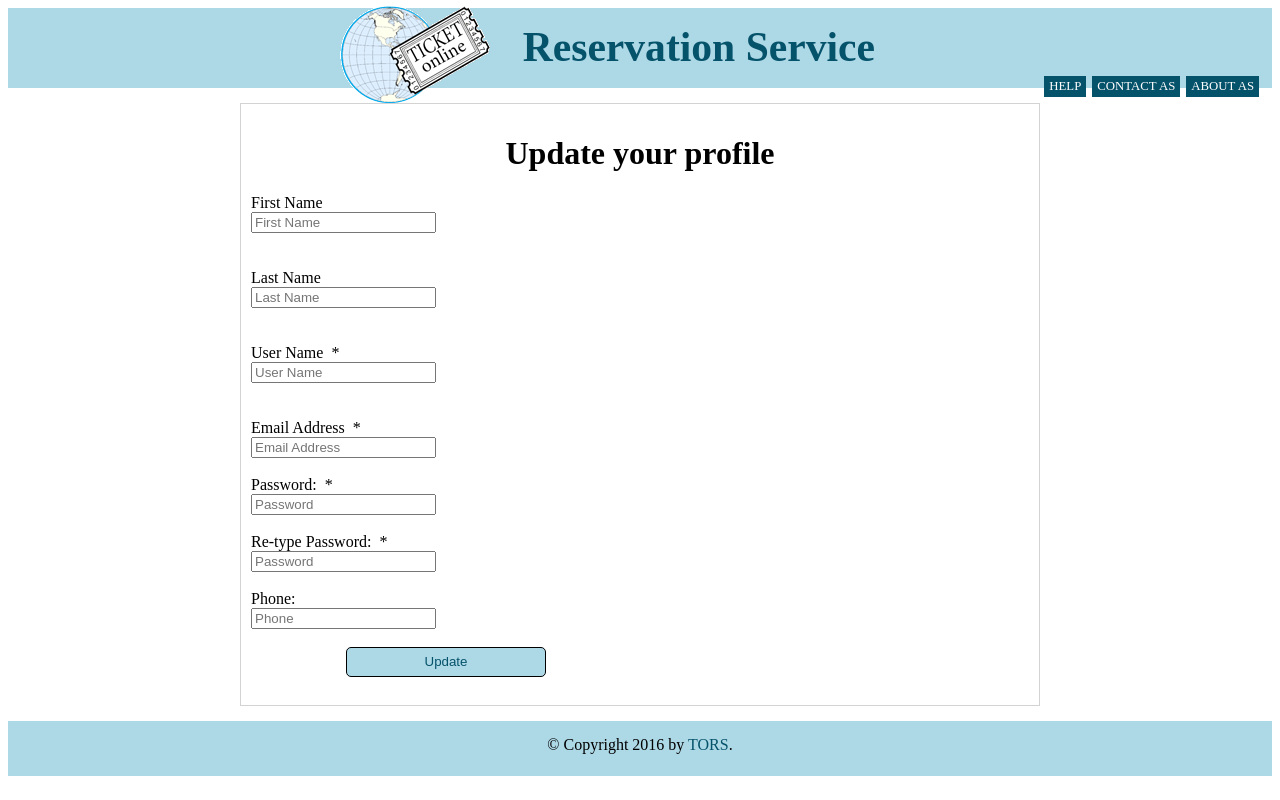
After one commit to vhohin/tors, a PHP site: template templates/profile.html.twig in a window 1280 px wide. The commit adds this page. Run offline with PHP 8.4, Linux system fonts and the light colour scheme; the template is opened without the code that fills it, so the values that code supplies are empty; some libraries are stand-ins or nearby versions.

Commit message:
fb login

```diff
--- a/templates/index.html.twig
+++ b/templates/index.html.twig
@@ -4,8 +4,10 @@
 {% block login %}
 
 {% if currentUser %}
-        <p class="pLongRight">Welcome, {{currentUser.userName}}. <a href="index.php/logout"> LOGOUT</a></p>
-    {% else %}
+        <p class="pLongRight">Welcome, {{currentUser.email}}. <a href="index.php/profile">EDIT PROFILE </a>  | <a href="index.php/logout"> LOGOUT</a></p>
+     {% elseif fbUser %}
+         <p class="pLongRight">Welcome, {{fbUser.email}}. <a href="fblogout.php"> LOGOUT</a></p>
+{% else %}
         <p class="pLongRight"><a href="index.php/login">LOGIN </a> | <a href="index.php/register"> REGISTER</a></p>
     {% endif %}
     <hr/>
--- a/templates/login.html.twig
+++ b/templates/login.html.twig
@@ -8,7 +8,8 @@
         <p>Don't have an account? <a href='/register'>Sign up</a></p>
 
         <div id="divLoginFacebook">
-            <button type="button" class="btnFb"><span style="font-family:sans-serif; font-weight: bold; font-size: 20px;">f&nbsp</span> Log in with Facebook</button>
+             <a href="{{loginUrl}}"> <button type="button" class="btnFb"><span style="font-family:sans-serif; font-weight: bold; font-size: 20px;">f&nbsp</span> Log in with Facebook</button> </a>
+
         </div>
 
         <p>----------- or use your email---------------</p>
@@ -19,7 +20,7 @@
 
 
         <form method="post" id="loginForm">
-            <a href="{{loginUrl}}"> Facebook login </a>
+
 
             <label for="loginEmail">Email Address</label><br>
                 <input type="text" name="email" placeholder="Email Address"><br><br>
--- /dev/null
+++ b/templates/profile.html.twig
@@ -0,0 +1,43 @@
+{% extends "master.html.twig" %}
+
+{% block title %}Update your profile{% endblock %}
+{% block head %}<script src='https://code.jquery.com/jquery-3.1.1.js'></script>
+{% endblock %}
+{% block content %}
+<h1>Update your profile</h1>
+{% if errorList %}
+    <ul>
+    {% for error in errorList %}
+        <li>{{ error }}</li>
+    {% endfor %}
+    </ul>
+{% endif %}
+
+<form method="post">
+    <label for="name">First Name</label><br>
+        <input type="text" name="firstName" placeholder="First Name" value="{{v.firstName}}"><br><br><br>
+
+        <label for="name">Last Name</label> <br>
+        <input type="text" name="lastName" placeholder="Last Name" value="{{v.lastName}}"><br><br><br>
+
+        <label for="name">User Name <span class="message">&nbsp*</span></label><br>
+        <input type="text" name="userName" placeholder="User Name" value="{{v.userName}}"><br><br><br>
+
+        <label for="email"> Email Address <span class="message">&nbsp*</span> </label> <br>
+        <input type="text" name="email"  placeholder="Email Address" value="{{v.email}}">
+        <span id="result" class="message" ></span><br><br>
+
+        <label for="pass1">Password: <span class="message">&nbsp*</span></label> <br>
+        <input type="password"  placeholder="Password" name="pass1"><br><br>
+
+        <label for="pass1">Re-type Password: <span class="message">&nbsp*</span></label> <br>
+        <input type="password" placeholder="Password" name="pass2"><br><br>
+
+        <label for="pass1">Phone: </label> <br>
+        <input type="text" placeholder="Phone" name="phone" value="{{v.phone}}"><br><br>
+
+        <input type="submit" value="Update" name="btnSubmit"><br><br>
+
+</form>
+
+{% endblock %}
```
Also changed, not shown: nbproject/private/private.xml (+1 -11 lines), templates/passwordForgot_1.html.twig (deleted, +0 -85 lines), 1 other file.
